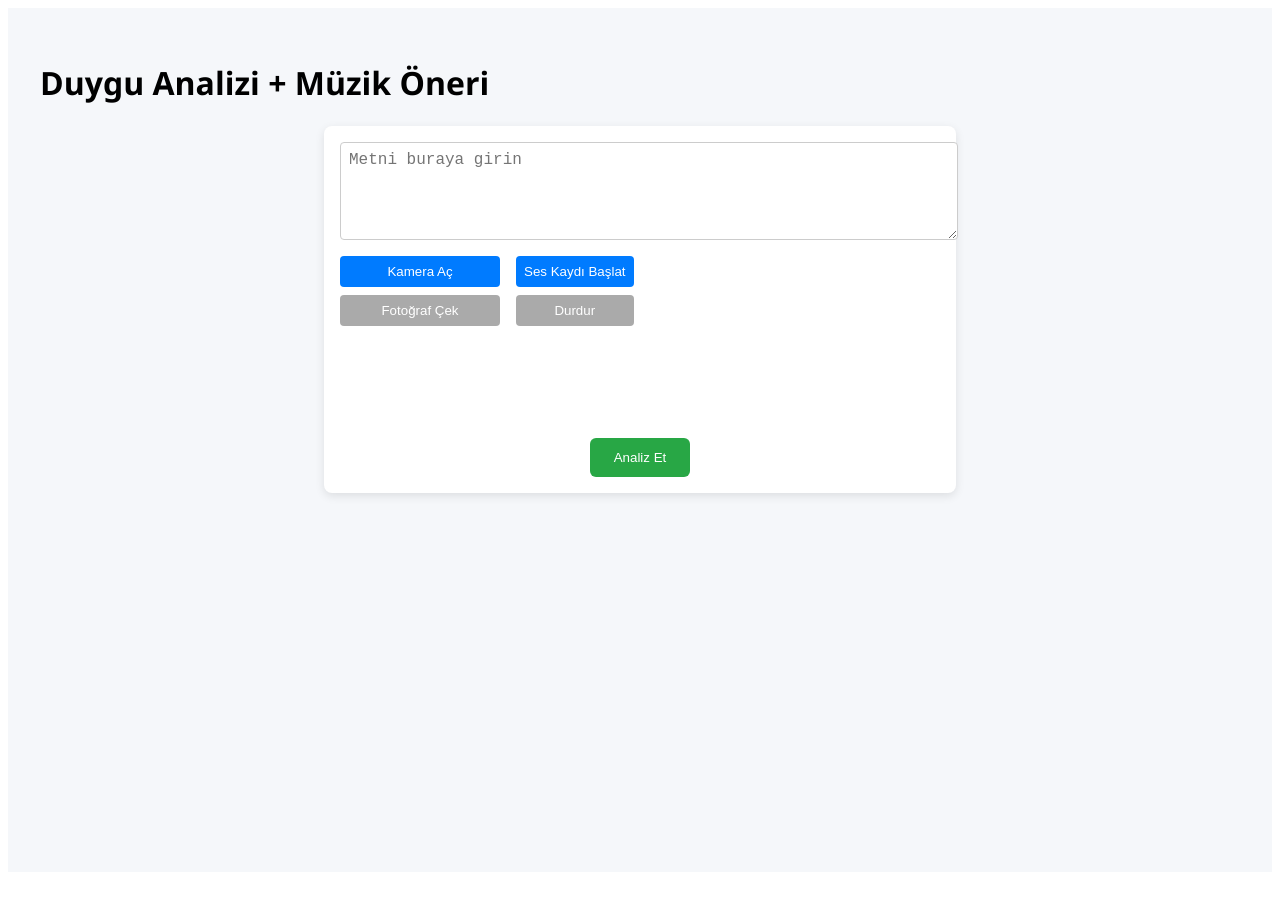
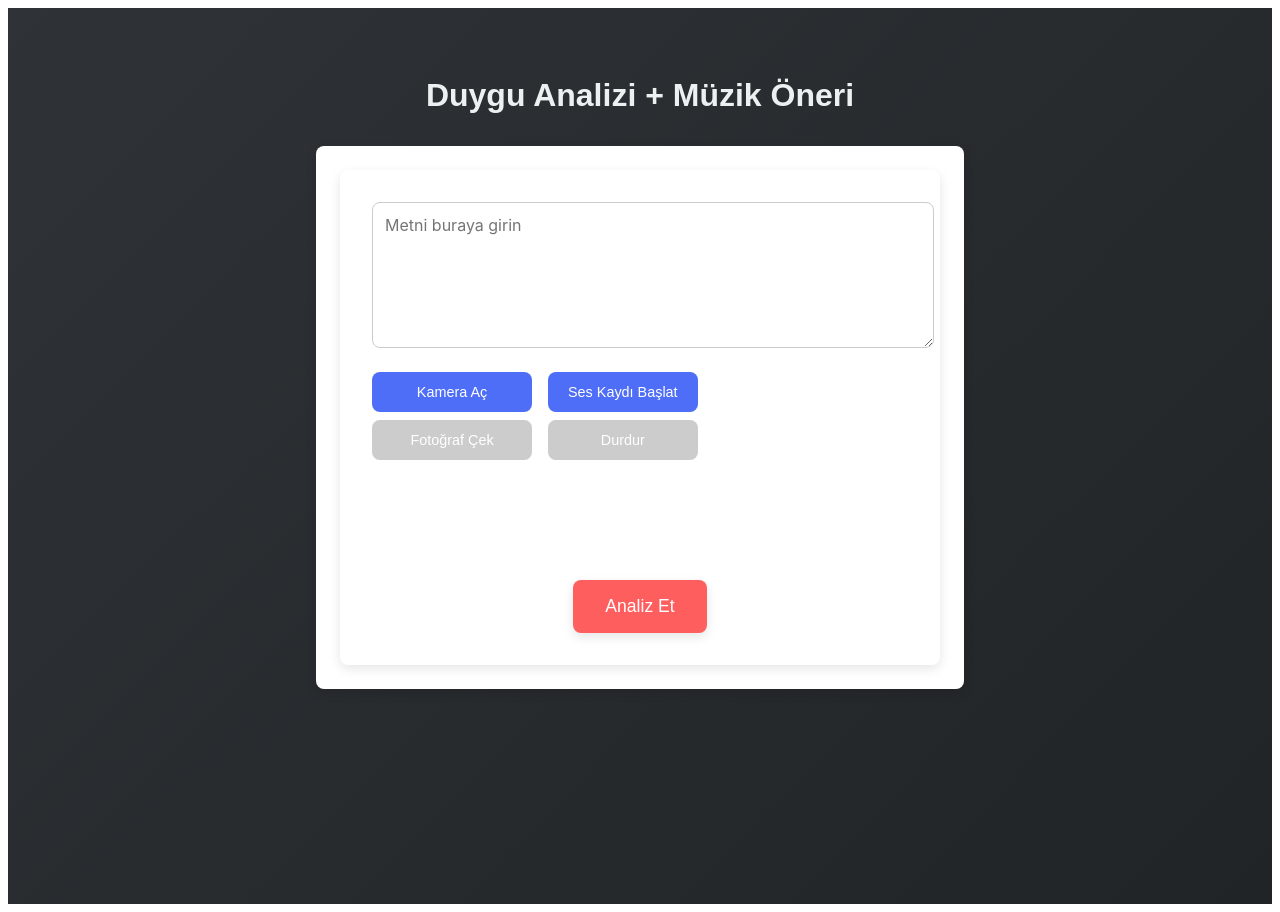
Before and after one commit to hasanmemis21/Echo_AI, a React (Create React App) app in the folder frontend/: page / in a window 1280 px wide. Before the commit the page ends 880 px from the top, so only its background shows below. Built offline with nearby package versions, Linux system fonts and the light colour scheme.

Commit message:
design kısmen tamamlandı

```diff
--- a/frontend/src/pages/HomePage.js
+++ b/frontend/src/pages/HomePage.js
@@ -1,4 +1,3 @@
-// src/pages/HomePage.js
 import React, { useState } from 'react';
 import EmotionInput from '../components/EmotionInput';
 import '../styles/HomePage.css';
@@ -8,42 +7,59 @@ export default function HomePage() {
 
   return (
     <div className="homepage">
+      {/* 🎼 Arka planda akan notalar */}
+      <div className="notes-container">
+        {Array.from({ length: 20 }).map((_, i) => (
+          <span key={i} className="note">♪</span>
+        ))}
+      </div>
+
+      {/* Başlık */}
       <h1>Duygu Analizi + Müzik Öneri</h1>
+
+      {/* 📝 Duygu Giriş Bölümü */}
+      <div className="emotion-section">
         <EmotionInput onResults={setResult} />
+      </div>
 
+      {/* 📊 Analiz Sonuçları ve Müzik Kartları */}
       {result && (
         <div className="results">
           <div className="details">
             {result.channels?.text && (
-              <p>📄 Metin: {result.channels.text.label} (%{Math.round(result.channels.text.score * 100)})</p>
+              <p>
+                📄 Metin: {result.channels.text.label} (
+                %{Math.round(result.channels.text.score * 100)})
+              </p>
             )}
             {result.channels?.face && (
-              <p>📷 Yüz: {result.channels.face.label} (%{Math.round(result.channels.face.score * 100)})</p>
+              <p>
+                📷 Yüz: {result.channels.face.label} (
+                %{Math.round(result.channels.face.score * 100)})
+              </p>
             )}
             {result.fused_emotion && (
-              <p>🧠 Füzyon: {result.fused_emotion.label} (%{Math.round(result.fused_emotion.score * 100)})</p>
+              <p>
+                🧠 Füzyon: {result.fused_emotion.label} (
+                %{Math.round(result.fused_emotion.score * 100)})
+              </p>
             )}
           </div>
 
-          {/* Müzikler hemen listeleniyor, gömme player ile */}
-          {result.recommended_music?.length > 0 && (
           <div className="music-list">
             {result.recommended_music.map((uri) => {
               const trackId = uri.split(':').pop();
               return (
+                <div key={trackId} className="music-card">
                   <iframe
-                    key={trackId}
                     title={trackId}
                     src={`https://open.spotify.com/embed/track/${trackId}`}
-                    width="100%"
-                    height="80"
-                    frameBorder="0"
-                    allow="encrypted-media"
+                    allow="autoplay; encrypted-media"
                   />
+                </div>
               );
             })}
           </div>
-          )}
         </div>
       )}
     </div>
--- a/frontend/src/styles/EmotionInput.css
+++ b/frontend/src/styles/EmotionInput.css
@@ -1,26 +1,31 @@
+@import '../styles/variables.css';
+
 .emotion-input {
+  background: var(--color-card);
+  border-radius: var(--radius);
+  padding: 2rem;
+  box-shadow: var(--shadow);
+  max-width: 650px;
+  margin: auto;
+  font-family: var(--font-body);
   display: flex;
   flex-direction: column;
-  gap: 1rem;
-  padding: 1rem;
-  background: #fff;
-  border-radius: 8px;
-  box-shadow: 0 3px 10px rgba(0,0,0,0.1);
-  max-width: 600px;
-  margin: auto;
+  gap: 1.5rem;
 }
 
 .emotion-input__text {
   width: 100%;
-  height: 80px;
-  padding: 0.5rem;
+  height: 120px;
+  padding: 1rem;
+  border: 2px solid var(--color-button);
+  border-radius: var(--radius);
   font-size: 1rem;
-  border: 1px solid #ccc;
-  border-radius: 4px;
+  resize: vertical;
 }
 
 .emotion-input__controls {
   display: flex;
+  flex-wrap: wrap;
   gap: 1rem;
 }
 
@@ -31,29 +36,50 @@
 }
 
 .control-block button {
-  padding: 0.5rem;
-  background: #007bff;
+  display: flex;
+  align-items: center;
+  justify-content: center;
+  gap: 0.5rem;
+  padding: 0.75rem 1.25rem;
+  background: var(--color-button);
   color: #fff;
+  font-size: 0.9rem;
   border: none;
-  border-radius: 4px;
+  border-radius: var(--radius);
   cursor: pointer;
+  transition: background 0.2s, transform 0.1s;
 }
 
 .control-block button:disabled {
+  background: #ccc;
+  cursor: not-allowed;
+}
+
+.control-block button:not(:disabled):hover {
+  background: var(--color-primary);
+  transform: translateY(-2px);
+}
+
+.emotion-input__analyze {
+  align-self: center;
+  padding: 1rem 2rem;
+  background: var(--color-primary);
+  color: #fff;
+  font-size: 1.1rem;
+  font-family: var(--font-heading);
+  border: none;
+  border-radius: var(--radius);
+  cursor: pointer;
+  box-shadow: var(--shadow);
+  transition: background 0.2s, transform 0.1s;
+}
+
+.emotion-input__analyze:disabled {
   background: #aaa;
   cursor: not-allowed;
 }
 
-.emotion-input__analyze {
-  align-self: center;
-  padding: 0.75rem 1.5rem;
-  background: #28a745;
-  color: #fff;
-  border: none;
-  border-radius: 6px;
-  cursor: pointer;
+.emotion-input__analyze:not(:disabled):hover {
+  background: var(--color-secondary);
+  transform: translateY(-2px);
 }
-
-.emotion-input__analyze:disabled {
-  background: #aaa;
-}
--- a/frontend/src/styles/HomePage.css
+++ b/frontend/src/styles/HomePage.css
@@ -1,47 +1,178 @@
+@import './variables.css';
+
 .homepage {
-  padding: 2rem;
-  background: #f5f7fa;
+  position: relative;
+  background: linear-gradient(135deg, #2f3236, #212427);
   min-height: 100vh;
-  font-family: 'Segoe UI', sans-serif;
+  padding: 3rem 1rem;
+  color: #edf0f1;
+  overflow: hidden;
 }
 
-.results {
-  margin-top: 2rem;
-  background: #fff;
-  padding: 1.5rem;
-  border-radius: 8px;
-  box-shadow: 0 3px 10px rgba(0,0,0,0.1);
+/* 🎼 Akıcı düşen notalar */
+.notes-container {
+  position: absolute;
+  top: 0;
+  left: 0;
+  width: 100%;
+  height: 100%;
+  pointer-events: none;
+  z-index: 0;
+}
+.note {
+  position: absolute;
+  top: -2rem;
+  font-size: 1.5rem;
+  will-change: transform, opacity;
+  filter: drop-shadow(0 0 2px rgba(0,0,0,0.2));
+  animation-name: fall, sway;
+  animation-timing-function: linear, ease-in-out;
+  animation-iteration-count: infinite, infinite;
+}
+@keyframes fall {
+  0%   { transform: translateY(0) rotate(0deg);     opacity: 1;   }
+  100% { transform: translateY(110vh) rotate(360deg); opacity: 0.5; }
+}
+@keyframes sway {
+  0%,100% { transform: translateX(0); }
+  50%     { transform: translateX(20px); }
+}
+/* 20 Adet nota için rastgele pozisyon, hız ve renk */
+.notes-container .note:nth-child(1)  { left:  5%;  animation-duration:  8s, 4s;  animation-delay: 0s,   0s;   color: #ff7675; }
+.notes-container .note:nth-child(2)  { left: 15%;  animation-duration: 10s, 6s;  animation-delay: 1s,   0.5s; color: #74b9ff; }
+.notes-container .note:nth-child(3)  { left: 25%;  animation-duration:  6s, 3s;  animation-delay: 2s,   1s;   color: #55efc4; }
+.notes-container .note:nth-child(4)  { left: 35%;  animation-duration: 12s, 5s;  animation-delay: 0.5s, 0.2s; color: #ffeaa7; }
+.notes-container .note:nth-child(5)  { left: 45%;  animation-duration:  9s, 4s;  animation-delay: 3s,   1s;   color: #fdcb6e; }
+.notes-container .note:nth-child(6)  { left: 55%;  animation-duration: 11s, 5s;  animation-delay: 1.5s, 0.7s; color: #a29bfe; }
+.notes-container .note:nth-child(7)  { left: 65%;  animation-duration:  7s, 3s;  animation-delay: 2.2s, 0.2s; color: #fd79a8; }
+.notes-container .note:nth-child(8)  { left: 75%;  animation-duration: 13s, 6s;  animation-delay: 0.8s, 1.2s; color: #00b894; }
+.notes-container .note:nth-child(9)  { left: 85%;  animation-duration:  5s, 2.5s;animation-delay: 1.1s, 0.5s; color: #e17055; }
+.notes-container .note:nth-child(10) { left: 95%;  animation-duration: 14s, 7s;  animation-delay: 2.5s, 1.5s; color: #d63031; }
+.notes-container .note:nth-child(11) { left: 10%;  animation-duration:  8s, 4s;  animation-delay: 0.4s, 0.1s; color: #0984e3; }
+.notes-container .note:nth-child(12) { left: 20%;  animation-duration: 10s, 5s;  animation-delay: 1.8s, 0.9s; color: #6c5ce7; }
+.notes-container .note:nth-child(13) { left: 30%;  animation-duration:  6s, 3s;  animation-delay: 2.1s, 0.5s; color: #fdcb6e; }
+.notes-container .note:nth-child(14) { left: 40%;  animation-duration: 12s, 6s;  animation-delay: 0.9s, 0.4s; color: #00cec9; }
+.notes-container .note:nth-child(15) { left: 50%;  animation-duration:  9s, 4s;  animation-delay: 1.3s, 0.2s; color: #ffeaa7; }
+.notes-container .note:nth-child(16) { left: 60%;  animation-duration: 11s, 5s;  animation-delay: 2.7s, 1.1s; color: #fab1a0; }
+.notes-container .note:nth-child(17) { left: 70%;  animation-duration:  7s, 3s;  animation-delay: 0.6s, 0.3s; color: #81ecec; }
+.notes-container .note:nth-child(18) { left: 80%;  animation-duration: 13s, 6s;  animation-delay: 1.9s, 0.8s; color: #fd79a8; }
+.notes-container .note:nth-child(19) { left: 90%;  animation-duration:  5s, 2s;  animation-delay: 0.2s, 0.1s; color: #ffeaa7; }
+.notes-container .note:nth-child(20) { left: 50%;  animation-duration: 14s, 7s;  animation-delay: 1s,   0.5s; color: #fdcb6e; }
+
+/* Başlık */
+.homepage h1 {
+  position: relative;
+  z-index: 1;
+  text-align: center;
+  font-family: var(--font-heading);
+  font-size: 2rem;
+  margin-bottom: 2rem;
 }
 
-.details p {
-  margin: 0.5rem 0;
-  font-size: 1.1rem;
+/* Duygu Giriş Kartı */
+.emotion-section {
+  position: relative;
+  z-index: 1;
+  background: var(--color-card);
+  border-radius: var(--radius);
+  box-shadow: var(--shadow);
+  padding: 1.5rem;
+  max-width: 600px;
+  margin: 0 auto 2rem;
+  color: var(--color-text);
 }
-
-.toggle-music {
+.emotion-section textarea {
+  width: 100%;
+  height: 120px;
+  padding: 0.75rem;
+  border: 1px solid #ccc;
+  border-radius: var(--radius);
+  resize: vertical;
+  font-size: 1rem;
+  font-family: inherit;
+}
+.emotion-section .controls {
+  display: flex;
+  flex-wrap: wrap;
+  gap: 0.5rem;
   margin-top: 1rem;
-  background: #17a2b8;
+}
+.emotion-section .controls button {
+  background: var(--color-primary);
   color: #fff;
   border: none;
   padding: 0.5rem 1rem;
-  border-radius: 6px;
+  border-radius: var(--radius);
   cursor: pointer;
+  transition: background 0.2s;
+}
+.emotion-section .controls button:hover {
+  background: var(--color-primary-dark);
+}
+.emotion-section .analyze-btn {
+  background: var(--color-accent);
+  color: #fff;
+  border: none;
+  padding: 0.75rem 1.5rem;
+  border-radius: var(--radius);
+  cursor: pointer;
+  margin-top: 1rem;
+  float: right;
+  transition: background 0.2s;
+}
+.emotion-section .analyze-btn:hover {
+  background: var(--color-accent-dark);
 }
 
-.music-list {
-  list-style: none;
-  padding: 0;
-  margin: 1rem 0;
-  display: grid;
-  grid-template-columns: repeat(auto-fit, minmax(120px, 1fr));
-  gap: 0.75rem;
+/* Sonuç Kartı */
+.results {
+  position: relative;
+  z-index: 1;
+  background: var(--color-card);
+  border-radius: var(--radius);
+  box-shadow: var(--shadow);
+  padding: 2rem;
+  max-width: 900px;
+  margin: 2rem auto 6rem;
+  color: var(--color-text);
+}
+.details p {
+  margin: 0.5rem 0;
+  color: var(--color-text-light);
 }
 
-.music-list li button {
-  width: 100%;
-  padding: 0.5rem;
-  background: #ffc107;
+/* Müzik Kartları Grid */
+.music-list {
+  display: grid;
+  grid-template-columns: repeat(3, 1fr);
+  gap: 1rem;
+  margin-top: 1.5rem;
+  position: relative;
+  z-index: 1;
+}
+@media (max-width: 768px) {
+  .music-list {
+    grid-template-columns: repeat(2, 1fr);
+  }
+}
+
+/* Müzik Kartı & Embed */
+.music-card {
+  position: relative;
+  background: var(--color-card);
+  border-radius: var(--radius);
+  overflow: hidden;
+  box-shadow: var(--shadow);
+  transition: transform 0.2s;
+  padding: 0;
+}
+.music-card:hover {
+  transform: translateY(-4px);
+}
+.music-card iframe {
+  display: block;
+  width: 100% !important;
+  height: 80px !important;
   border: none;
-  border-radius: 4px;
-  cursor: pointer;
+  overflow: hidden !important;
 }
--- /dev/null
+++ b/frontend/src/styles/variables.css
@@ -0,0 +1,14 @@
+:root {
+  /* Temel renk paleti */
+  --color-bg: #f4f7fa;
+  --color-card: #ffffff;
+  --color-primary: #ff5e5e;      /* Öfke / vurgu */
+  --color-secondary: #6beaff;    /* Mutluluk / vurgu */
+  --color-text: #333333;
+  --color-text-light: #555555;
+  --color-button: #4f6ef7;
+  --radius: 8px;
+  --shadow: 0 4px 12px rgba(0, 0, 0, 0.1);
+  --font-heading: 'Poppins', sans-serif;
+  --font-body: 'Inter', sans-serif;
+}
```
Also changed, not shown: 9 other files (tests, documents, lock files or other folders). Lines whose indentation alone changed are shown as unchanged.
